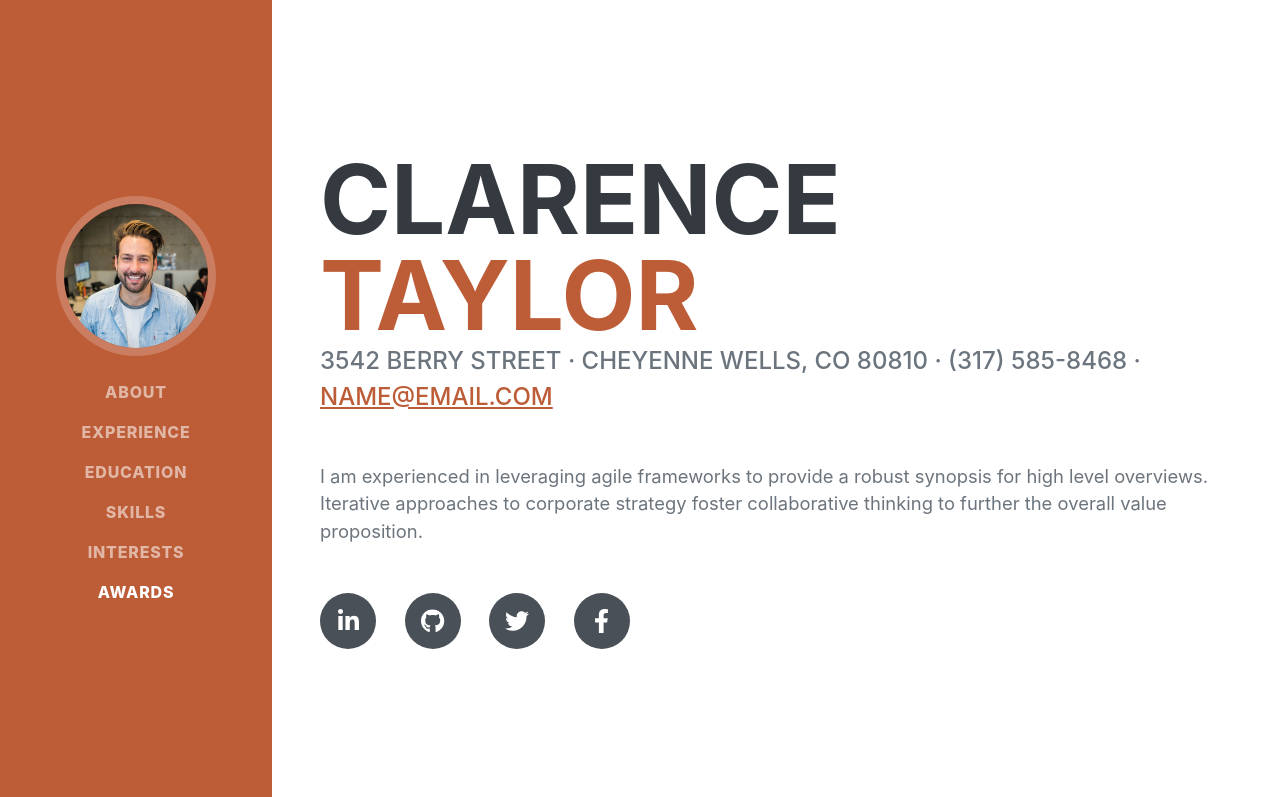
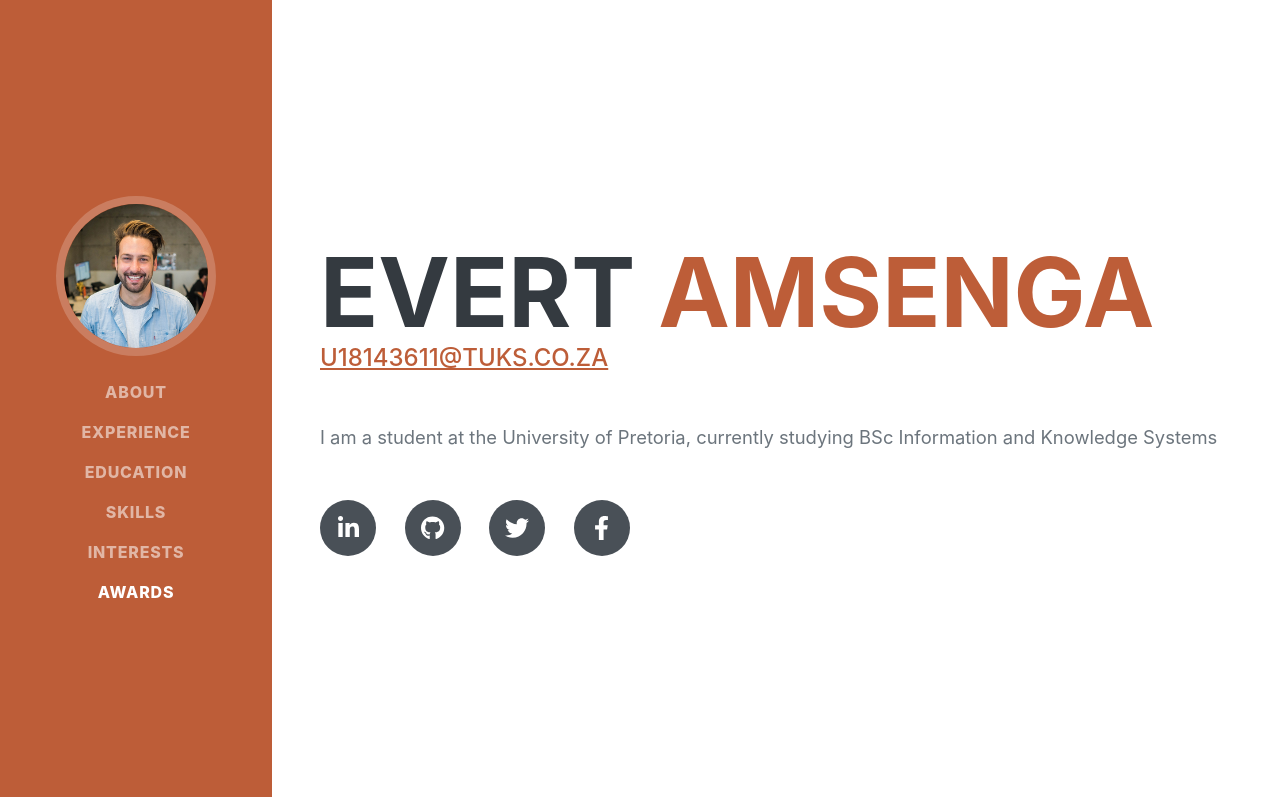
Before and after one commit to E-Ams/E-Ams.github.io, a plain HTML site: page index.html in a window 1280 px wide. Shown: the top 797 px of the page. Drawn offline with nearby package versions, Linux system fonts and the light colour scheme; a web font is replaced by a local one.

Commit message:
Update index.html

```diff
--- a/index.html
+++ b/index.html
@@ -19,7 +19,7 @@
         <!-- Navigation-->
         <nav class="navbar navbar-expand-lg navbar-dark bg-primary fixed-top" id="sideNav">
             <a class="navbar-brand js-scroll-trigger" href="#page-top">
-                <span class="d-block d-lg-none">Clarence Taylor</span>
+                <span class="d-block d-lg-none">Evert Amsenga</span>
                 <span class="d-none d-lg-block"><img class="img-fluid img-profile rounded-circle mx-auto mb-2" src="assets/img/profile.jpg" alt="..." /></span>
             </a>
             <button class="navbar-toggler" type="button" data-bs-toggle="collapse" data-bs-target="#navbarResponsive" aria-controls="navbarResponsive" aria-expanded="false" aria-label="Toggle navigation"><span class="navbar-toggler-icon"></span></button>
@@ -40,14 +40,13 @@
             <section class="resume-section" id="about">
                 <div class="resume-section-content">
                     <h1 class="mb-0">
-                        Clarence
-                        <span class="text-primary">Taylor</span>
+                        Evert
+                        <span class="text-primary">Amsenga</span>
                     </h1>
                     <div class="subheading mb-5">
-                        3542 Berry Street · Cheyenne Wells, CO 80810 · (317) 585-8468 ·
-                        <a href="mailto:name@email.com">name@email.com</a>
+                        <a href="mailto:name@email.com">u18143611@tuks.co.za</a>
                     </div>
-                    <p class="lead mb-5">I am experienced in leveraging agile frameworks to provide a robust synopsis for high level overviews. Iterative approaches to corporate strategy foster collaborative thinking to further the overall value proposition.</p>
+                    <p class="lead mb-5">I am a student at the University of Pretoria, currently studying BSc Information and Knowledge Systems</p>
                     <div class="social-icons">
                         <a class="social-icon" href="#!"><i class="fab fa-linkedin-in"></i></a>
                         <a class="social-icon" href="#!"><i class="fab fa-github"></i></a>
```
